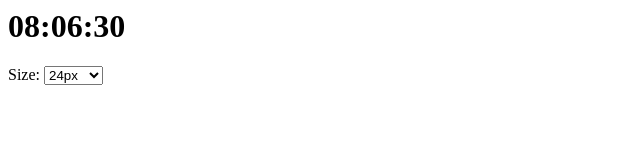
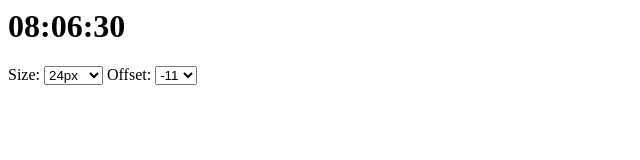
Before and after one commit to catation0/webproj, a plain HTML site: page clock/index.html in a window 1280 px wide. Shown: the whole page, without its empty margins (0-640 px from the left). Drawn offline with Linux system fonts and the light colour scheme.

Commit message:
Update index.html

```diff
--- a/clock/index.html
+++ b/clock/index.html
@@ -9,4 +9,31 @@
 	<option>96px</option>
 	<option>128px</option>
 </select>
+<label>Offset: </label>
+<select onchange="change(2)">
+	<option>-11</option>
+	<option>-10</option>
+	<option>-9</option>
+	<option>-8</option>
+	<option>-7</option>
+	<option>-6</option>
+	<option>-5</option>
+	<option>-4</option>
+	<option>-3</option>
+	<option>-2</option>
+	<option>-1</option>
+	<option>0</option>
+	<option>1</option>
+	<option>2</option>
+	<option>3</option>
+	<option>4</option>
+	<option>5</option>
+	<option>6</option>
+	<option>7</option>
+	<option>8</option>
+	<option>9</option>
+	<option>10</option>
+	<option>11</option>
+	<option>12</option>
+</select>
 <script type="text/javascript" src="script.js"></script>
```
